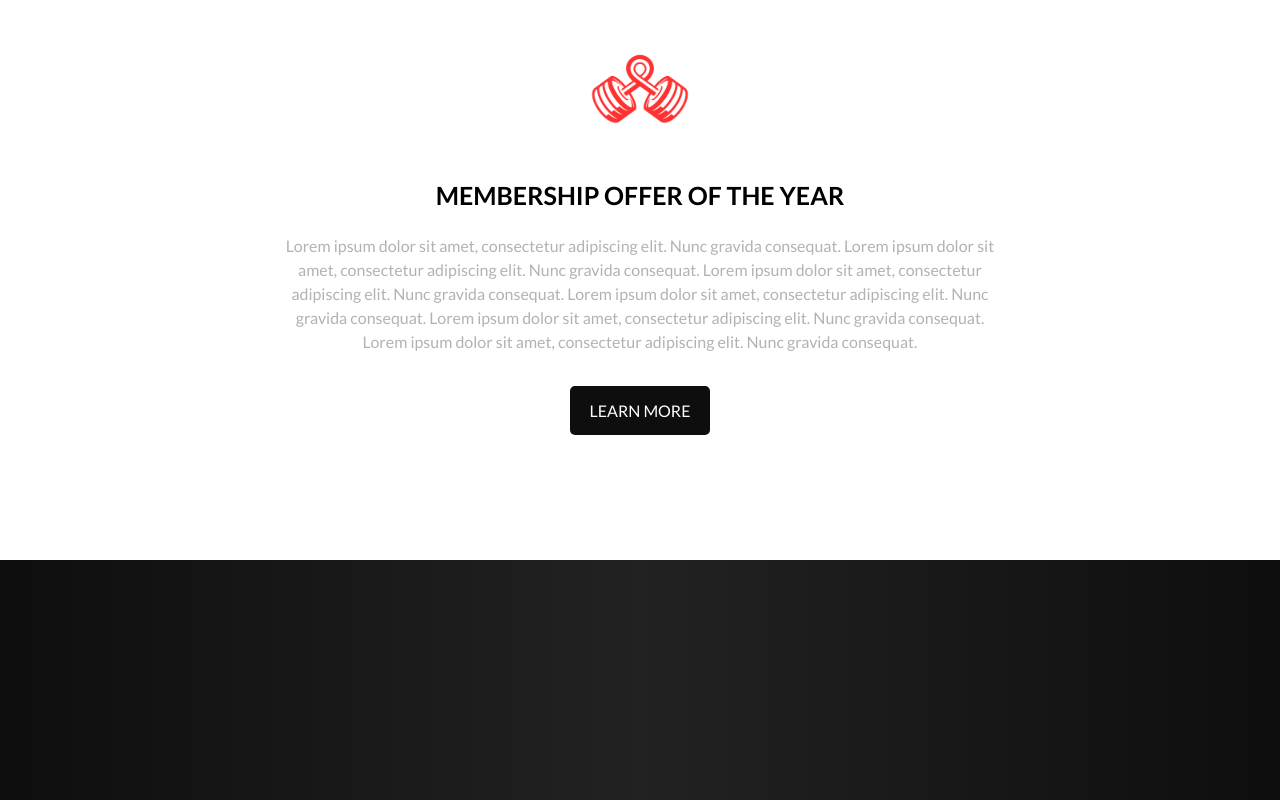
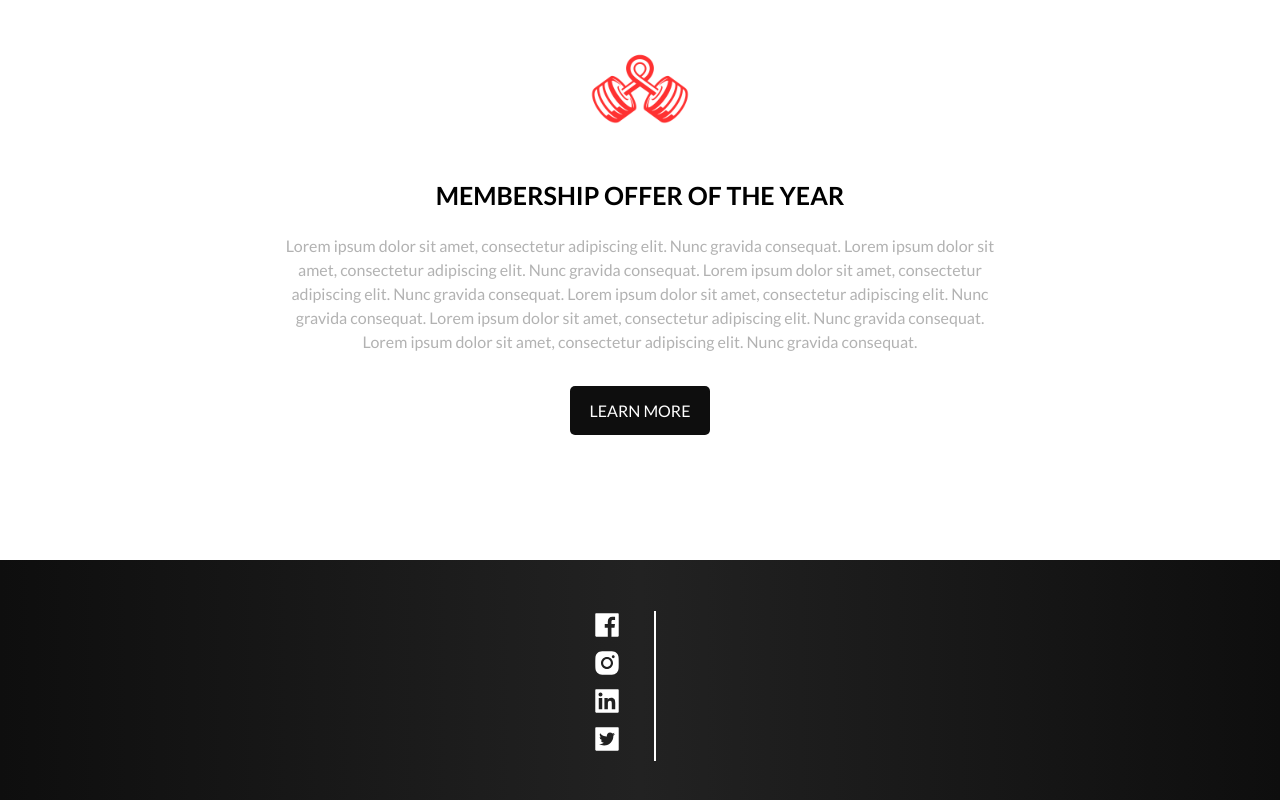
Before and after one commit to SurrenderAt20/fitin, a React (Create React App) app: page / in a window 1280 px wide. Shown: the part 920-1720 px from the top of the page. Built offline with nearby package versions, Linux system fonts and the light colour scheme.

Commit message:
footer skellet

```diff
--- a/src/components/common/Footer.css
+++ b/src/components/common/Footer.css
@@ -13,3 +13,27 @@
     padding: 50px 60px;
     background: linear-gradient(to right, #0e0e0e, #222222, #0e0e0e);
   }
+
+  .wrapperFooter {
+    display: flex;
+    justify-content: center;
+    align-items: center;
+  }
+
+  .itemSectionOne {
+    display: flex;
+    flex-direction: column;
+  }
+
+  .iconFooter {
+    margin-bottom: 0.5rem;
+  }
+
+  .borderFooter {
+    display: flex;
+    flex-direction: column;
+    border: 1px solid #fff;
+    height: 150px;
+    margin-left: 2rem;
+    margin-right: 2rem;
+  }
--- a/src/components/common/Footer.js
+++ b/src/components/common/Footer.js
@@ -1,10 +1,24 @@
 import React from "react";
 import "./Footer.css";
+import {
+  AiFillFacebook,
+  AiFillInstagram,
+  AiFillLinkedin,
+  AiFillTwitterSquare,
+} from "react-icons/ai";
 
 export const Footer = () => {
   return (
     <div className="containerFooter">
-      <div className="wrapperFooter"></div>
+      <div className="wrapperFooter">
+        <div className="itemSectionOne">
+          <AiFillFacebook className="iconFooter" color="#fff" size={30} />
+          <AiFillInstagram className="iconFooter" color="#fff" size={30} />
+          <AiFillLinkedin className="iconFooter" color="#fff" size={30} />
+          <AiFillTwitterSquare className="iconFooter" color="#fff" size={30} />
+        </div>
+        <div className="borderFooter"></div>
+      </div>
     </div>
   );
 };
```
